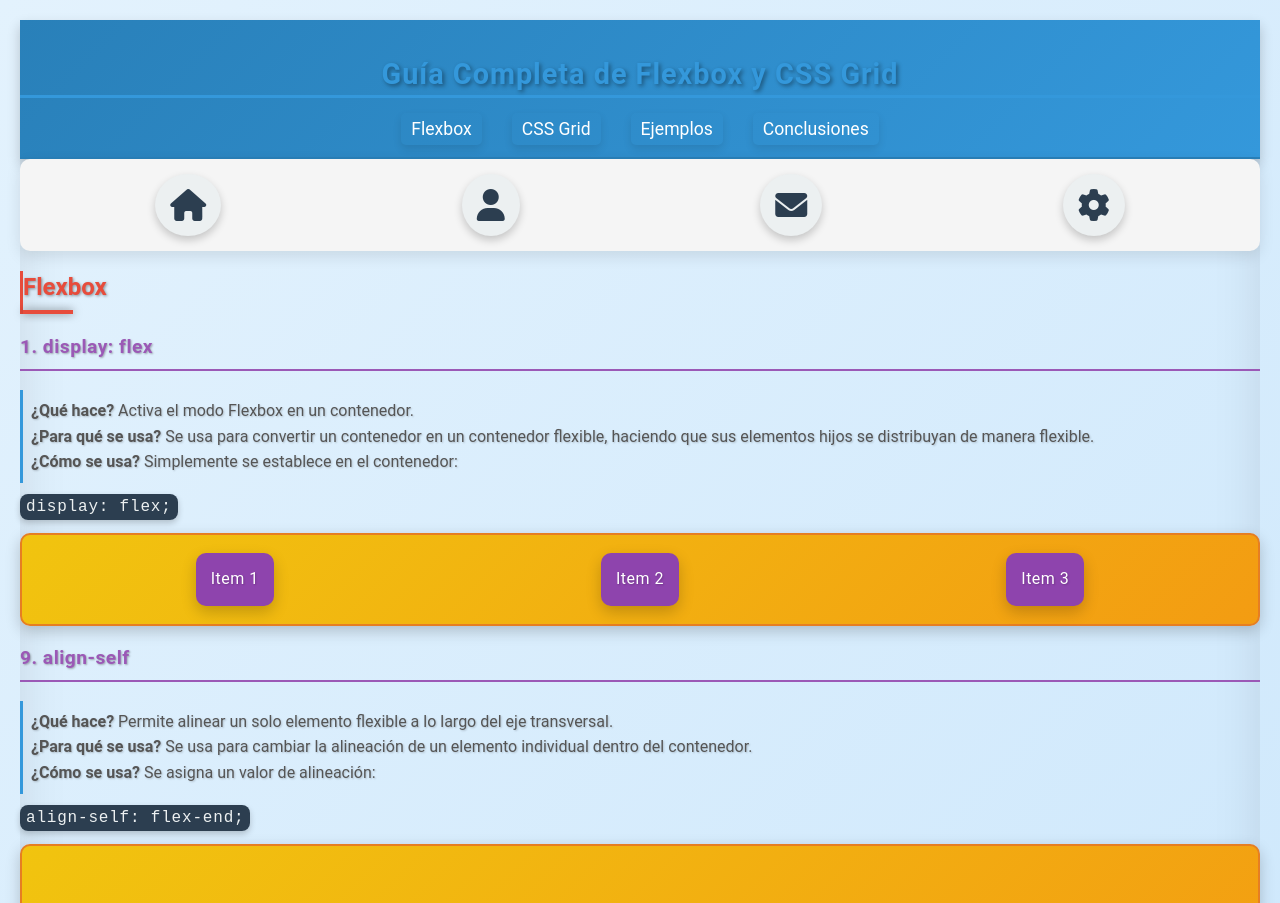
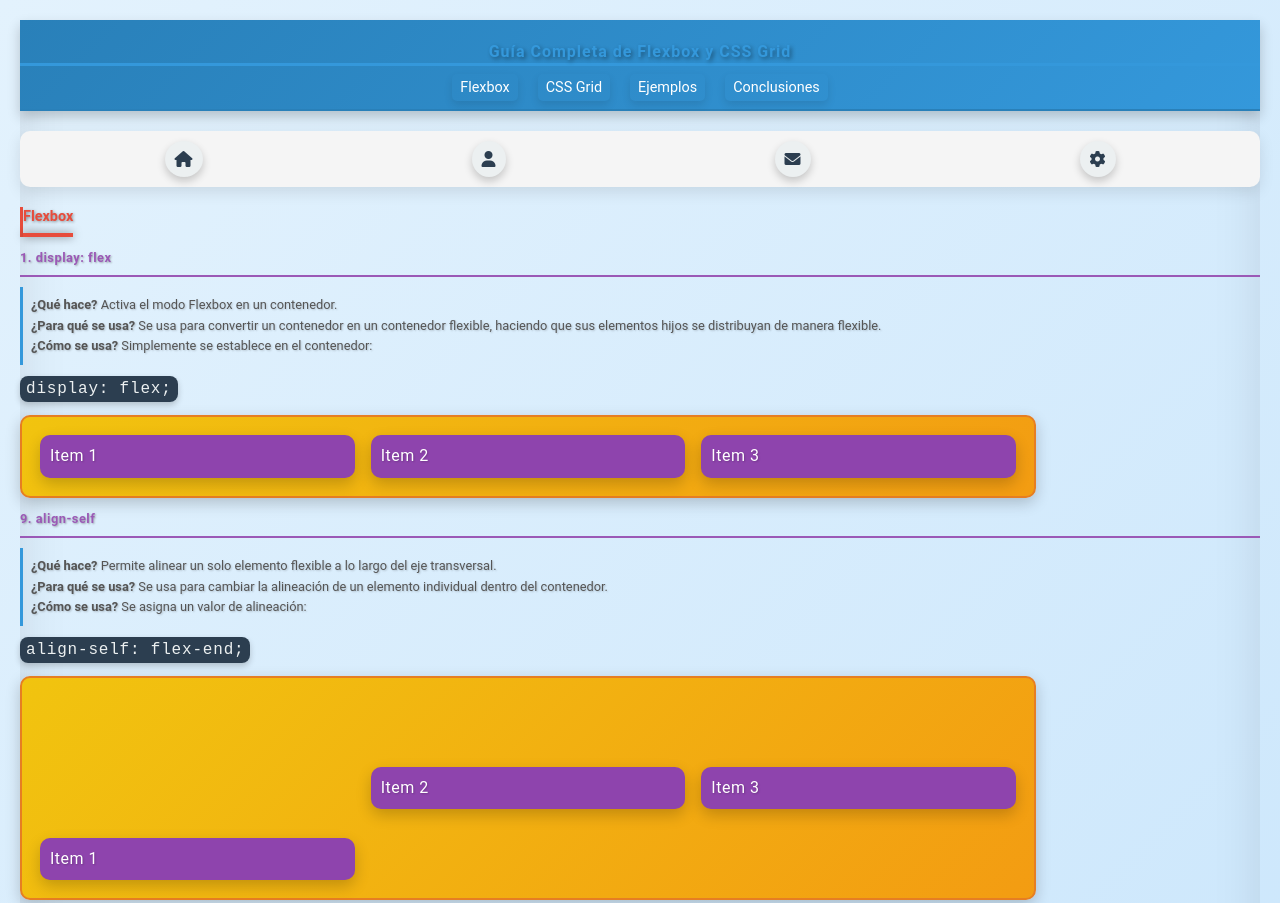
Before and after one commit to Andrewgo12/Css-Grid-y-Flecbox, a plain HTML site: page index.html in a window 1280 px wide. Shown: the top 903 px of the page. Drawn offline with Linux system fonts and the light colour scheme.

Commit message:
Update Styles.css

```diff
--- a/Styles.css
+++ b/Styles.css
@@ -210,3 +210,168 @@ footer {
     animation: fadeIn 2.5s ease-in-out;
     box-shadow: 0 4px 8px rgba(0, 0, 0, 0.2);
 }
+Este código ajusta los tamaños de todos los elementos, incluidos encabezados, iconos, textos y contenedores, para que sean más pequeños. También establece una separación de 20 píxeles entre el contenido y el borde del navegador. ¿Te gustaría ajustar algo más?
+
+
+
+
+
+
+Tú dijiste:
+el tamaño de los items debe de  ser mucho mas pequeñp deben de estar en el centro con lamitad del tamaño actual
+ChatGPT Plus
+ChatGPT
+Entendido. A continuación, ajusté el código para que los ítems sean más pequeños (la mitad del tamaño actual) y estén centrados en la página. Todos los elementos se han reducido significativamente para alinearse con tu requerimiento:
+
+css
+Copiar código
+/* General Body */
+body {
+    font-family: 'Roboto', sans-serif;
+    background: linear-gradient(135deg, #e3f2fd, #90caf9);
+    color: #333;
+    margin: 20px; /* Separación de 20px con el borde del navegador */
+    padding: 0;
+    line-height: 1.4;
+    display: flex;
+    justify-content: center;
+    align-items: center;
+    height: 100vh; /* Asegura que el contenido esté centrado verticalmente */
+}
+
+.container {
+    width: 50%; /* Reduce el tamaño del contenedor */
+    margin: auto;
+    padding: 20px;
+    background-color: #ffffff;
+    border-radius: 8px;
+    box-shadow: 0 4px 10px rgba(0, 0, 0, 0.1);
+    text-align: center; /* Centra el texto */
+}
+
+/* Heading Styles */
+h1 {
+    font-size: 1em; /* Mucho más pequeño */
+    text-align: center;
+    color: #3498db;
+    margin-bottom: 10px;
+}
+
+h2 {
+    font-size: 0.9em; /* Mucho más pequeño */
+    color: #e74c3c;
+    margin-bottom: 10px;
+}
+
+h3 {
+    font-size: 0.8em; /* Mucho más pequeño */
+    color: #9b59b6;
+    margin-bottom: 8px;
+}
+
+/* Icon Style */
+.icon-container {
+    display: flex;
+    justify-content: space-around;
+    padding: 10px; /* Más pequeño */
+    background-color: #f5f5f5;
+    border-radius: 10px;
+    box-shadow: 0 5px 15px rgba(0, 0, 0, 0.1);
+    margin-bottom: 20px; /* Separación */
+}
+
+.icon {
+    font-size: 1em; /* Mucho más pequeño */
+    color: #2c3e50;
+    padding: 10px;
+    border-radius: 50%;
+    transition: transform 0.3s ease-in-out, color 0.3s ease-in-out;
+}
+
+/* Paragraphs */
+p {
+    font-size: 0.8em; /* Mucho más pequeño */
+    margin: 10px 0;
+    color: #555;
+    padding: 8px;
+}
+
+/* Flexbox Container */
+.flex-container {
+    border: 2px solid #e67e22; /* Más pequeño */
+    border-radius: 10px;
+    padding: 10px;
+    display: flex;
+    justify-content: space-around;
+    align-items: center;
+    margin-top: 15px;
+    background: linear-gradient(135deg, #f1c40f, #f39c12);
+    width: 80%; /* Reducción significativa del tamaño */
+}
+
+.flex-item {
+    background-color: #8e44ad;
+    color: #fff;
+    padding: 10px; /* Más pequeño */
+    margin: 8px;
+    border-radius: 10px;
+    width: 50%; /* Mucho más pequeño */
+}
+
+/* Grid Container */
+.grid-container {
+    border: 2px solid #27ae60; /* Más pequeño */
+    border-radius: 10px;
+    padding: 10px;
+    display: grid;
+    gap: 10px;
+    background: linear-gradient(135deg, #1abc9c, #16a085);
+    width: 80%; /* Reducción significativa del tamaño */
+}
+
+.grid-item {
+    background-color: #2c3e50;
+    color: #fff;
+    padding: 10px; /* Mucho más pequeño */
+    border-radius: 8px;
+    text-align: center;
+}
+
+/* Header */
+header {
+    background: linear-gradient(135deg, #2980b9, #3498db);
+    color: #fff;
+    padding: 10px 0; /* Más pequeño */
+    box-shadow: 0 6px 12px rgba(0, 0, 0, 0.2);
+    text-align: center;
+    margin-bottom: 20px;
+}
+
+nav ul {
+    list-style: none;
+    display: flex;
+    justify-content: center;
+    padding: 0;
+}
+
+nav ul li {
+    margin: 0 10px; /* Más pequeño */
+}
+
+nav ul li a {
+    color: #fff;
+    text-decoration: none;
+    font-size: 0.9em; /* Más pequeño */
+    padding: 5px 8px;
+    border-radius: 5px;
+}
+
+/* Footer */
+footer {
+    background-color: #2c3e50;
+    color: #fff;
+    text-align: center;
+    padding: 10px; /* Más pequeño */
+    border-top: 2px solid #2980b9;
+    margin-top: 20px;
+}
```
